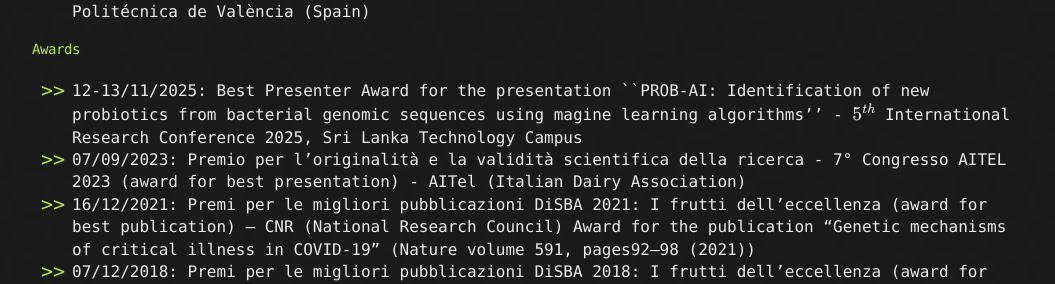
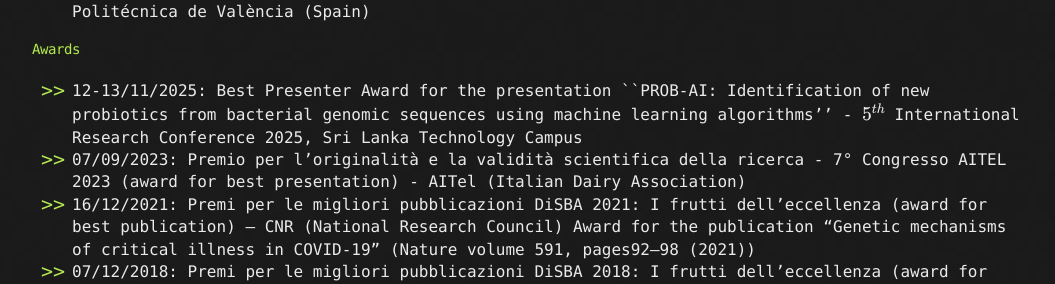
Before and after one commit to bioinformateachers/bioinformateachers.github.io, a Jekyll site: the page built from filippo.md, in a window 1280 px wide and 900 px high, scrolled down 5128 px. Shown: the part 212-496 px from the top of the window, without its empty margins (108-1163 px from the left). Built offline with Jekyll 4.4.1, drawn with Linux system fonts in a browser that asks for light colours; formulas are drawn with MathJax 3.

```diff
--- a/filippo.md
+++ b/filippo.md
@@ -154,7 +154,7 @@ Very smart people who I had the honor of mentoring:
 
 #### Awards
 
-- 12-13/11/2025: Best Presenter Award for the presentation ``PROB-AI: Identification of new probiotics from bacterial genomic sequences using magine learning algorithms'' - $$5^{th}$$ International Research Conference 2025, Sri Lanka Technology Campus
+- 12-13/11/2025: Best Presenter Award for the presentation ``PROB-AI: Identification of new probiotics from bacterial genomic sequences using machine learning algorithms'' - $$5^{th}$$ International Research Conference 2025, Sri Lanka Technology Campus
 - 07/09/2023: Premio per l'originalità e la validità scientifica della ricerca - 7° Congresso AITEL 2023 (award for best presentation) - AITel (Italian Dairy Association)
 - 16/12/2021: Premi per le migliori pubblicazioni DiSBA 2021: I frutti dell'eccellenza (award for best publication) – CNR (National Research Council) Award for the publication "Genetic mechanisms of critical illness in COVID-19" (Nature volume 591, pages92–98 (2021))
 - 07/12/2018: Premi per le migliori pubblicazioni DiSBA 2018: I frutti dell'eccellenza (award for best publication) – CNR (National Research Council) Award for the publication "Convergent genomic signatures of domestication in sheep and goats" (Nature Communications volume 9, Article number: 813 (2018))
```
